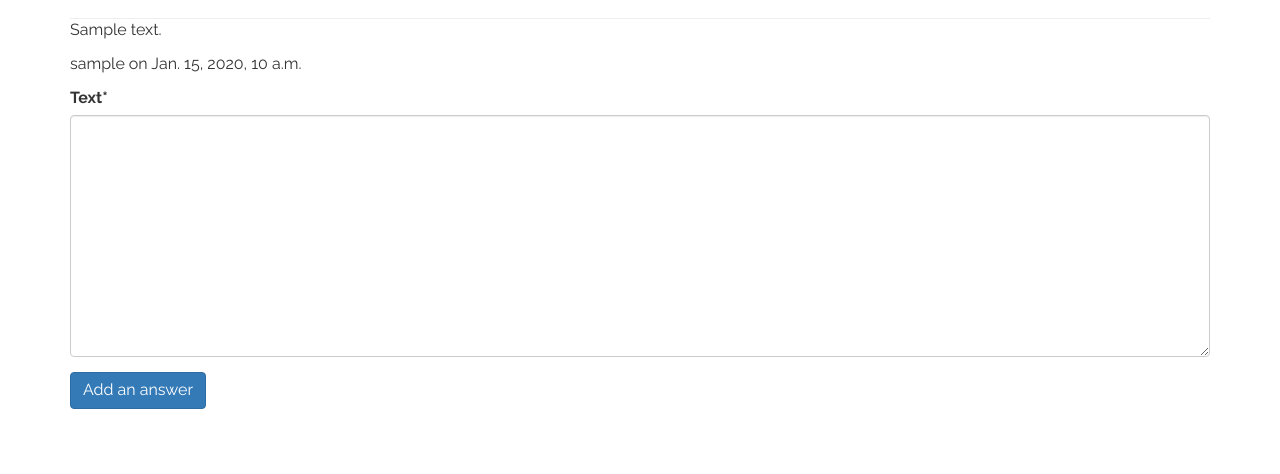
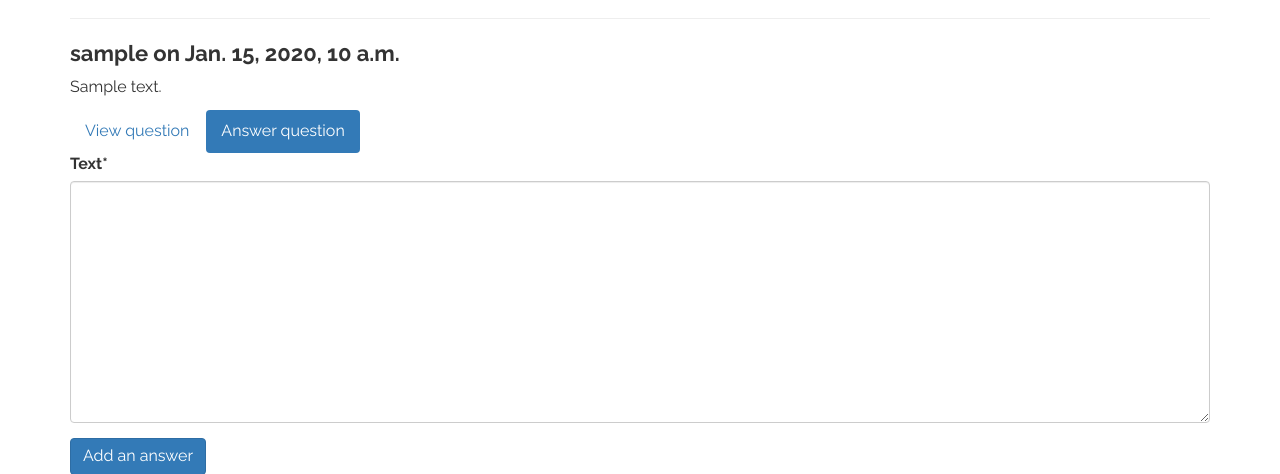
Before and after one commit to nickdotreid/mmch-pilot, a Django app: page /questions/1/answer in a window 1280 px wide. Shown: the part 52-526 px from the top of the page. Run offline with Django 3.2, Linux system fonts and the light colour scheme; a user stored in the database is signed in; tables that the repository leaves empty hold one stand-in row (values such as "Sample post"); parts of the project's set-up code (start-up, migrations or seed data) failed here and were passed over; some libraries are stand-ins or nearby versions.

Commit message:
added list items to question answer

```diff
--- a/questions/templates/questions/answer.html
+++ b/questions/templates/questions/answer.html
@@ -3,8 +3,12 @@
 
 {% block content %}
 	<div id="question-{{question.id}}" class="question">
+		<h2 class="meta">{{question.user}} on {{question.posted}}</h2>
 		<p class="question-text text">{{question.text}}</p>
-		<p class="meta">{{question.user}} on {{question.posted}}</p>
+		<ul class="nav nav-pills">
+			<li role="presentation" class=""><a href="{% url 'questions.views.detail' question.id %}">View question</a></li>
+			<li role="presentation" class="active"><a href="{% url 'questions.views.answer' question.id %}">Answer question</a></li>
+		</ul>
 	</div>
 	{% crispy form %}
 {% endblock content %}
```
